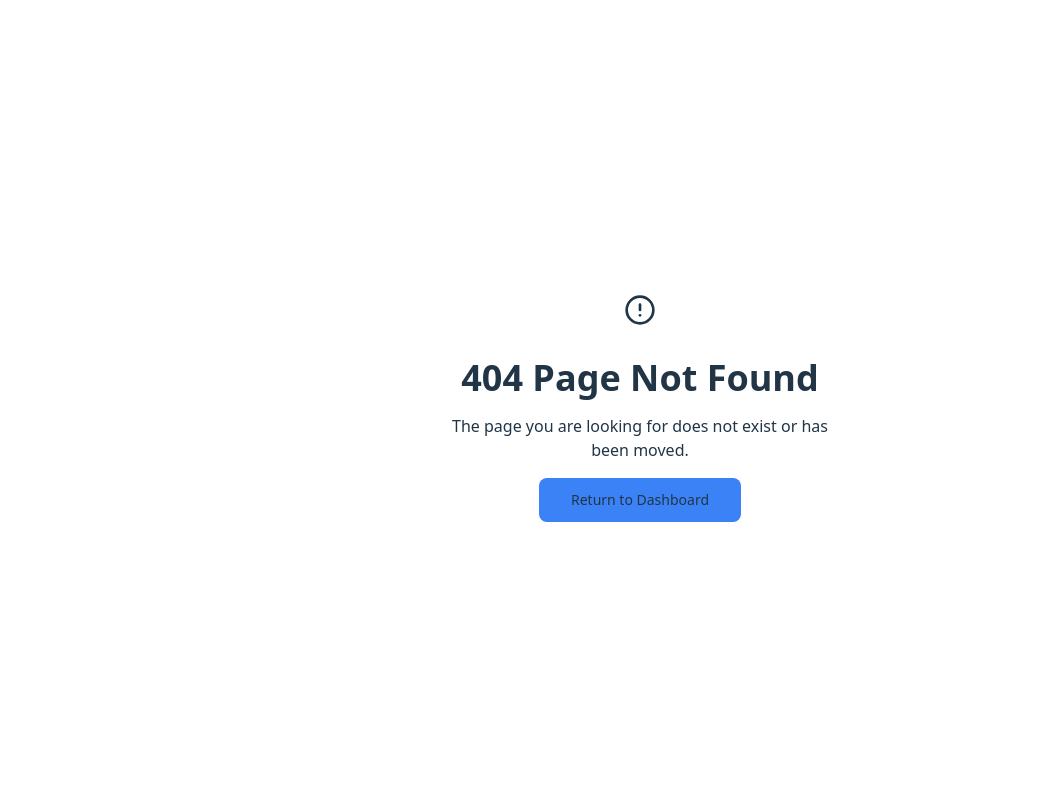
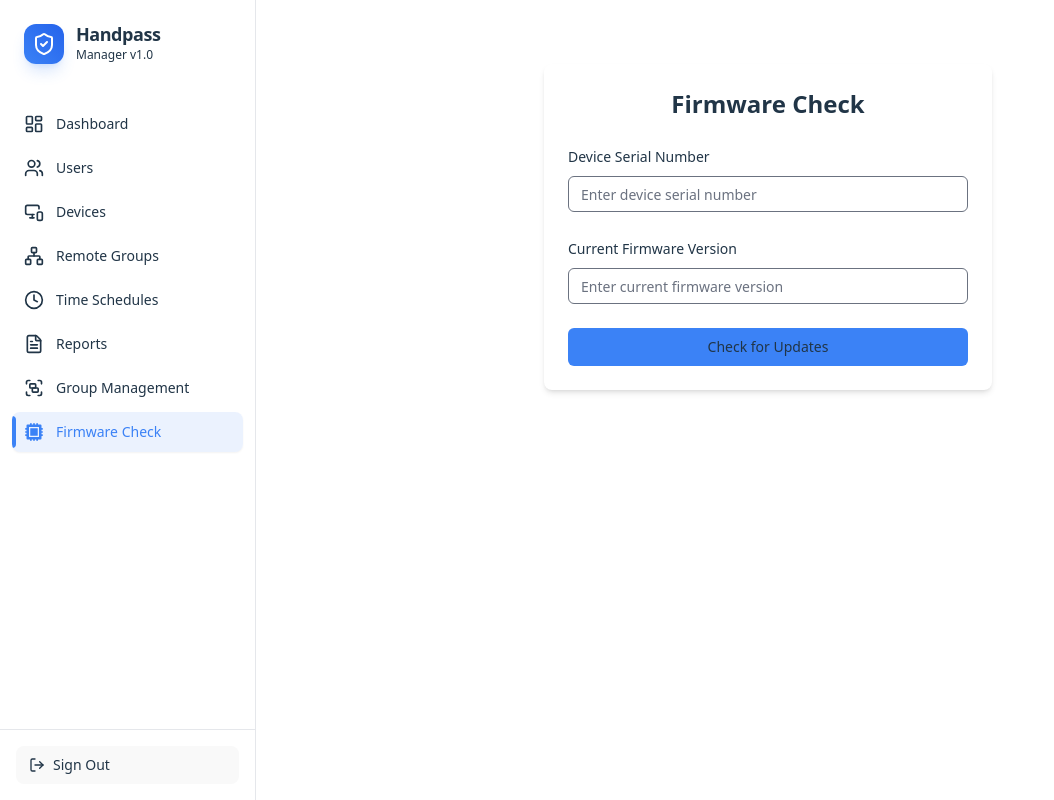
Before and after one commit to nishanth-ss/Handpass-fe, a React (Vite) app: page /firm-check in a window 1280 px wide. Before the commit this address had no page. Shown: the whole page, without its empty margins (0-1054 px from the left). Built offline with nearby package versions, Linux system fonts and the light colour scheme; sample sign-in values are in the browser's storage.

Commit message:
firmware check added

```diff
--- a/src/App.tsx
+++ b/src/App.tsx
@@ -15,7 +15,7 @@ import NotFound from "@/pages/not-found";
 import { useAuthContext } from "./hooks/AuthContext";
 import GroupManagement from "./pages/GroupManagement";
 import { NotificationProvider } from "./context/NotificationContext";
-
+import FirmwareCheck from "./pages/FirmwareCheck";
 // Create a single QueryClient instance
 const queryClient = new QueryClient();
 
@@ -58,7 +58,9 @@ function Router() {
       <Route path="/group-management">
         <ProtectedRoute component={GroupManagement} />
       </Route>
-
+      <Route path="/firm-check">
+        <ProtectedRoute component={FirmwareCheck} />
+      </Route>
       {/* Redirect root to dashboard */}
       <Route path="/">
         <Redirect to="/dashboard" />
--- a/src/components/Sidebar.tsx
+++ b/src/components/Sidebar.tsx
@@ -9,10 +9,12 @@ import {
   LogOut,
   ShieldCheck,
   Group,
+  ChessBishopIcon,
 
 } from "lucide-react";
 import { useAuth } from "@/hooks/use-auth";
 import { cn } from "@/lib/utils";
+import { IoHardwareChipSharp } from "react-icons/io5";
 
 const NAV_ITEMS = [
   { label: "Dashboard", href: "/dashboard", icon: LayoutDashboard },
@@ -22,6 +24,7 @@ const NAV_ITEMS = [
   { label: "Time Schedules", href: "/time-groups", icon: Clock },
   { label: "Reports", href: "/reports", icon: FileText },
   { label: "Group Management", href: "/group-management", icon: Group },
+  { label: "Firmware Check", href: "/firm-check", icon: IoHardwareChipSharp },
 ];
 
 export function Sidebar() {
--- a/src/hooks/use-devices.ts
+++ b/src/hooks/use-devices.ts
@@ -4,19 +4,19 @@ import { api } from "@/api"; // your Axios instance
 import { useToast } from "@/hooks/use-toast";
 import { z } from "zod";
 
-// Example Device type
-export type Device = {
-  id: string;
-  name: string;
-  type: string;
-  createdAt: string;
-  sn: string;
+// Device type matching the backend and component structure
+export interface Device {
+  id?: string;
+  device_name: string;
+  location: string;
+  device_ip: string;
 };
 
-// Example schema for creating a device
+// Schema for creating/updating a device
 export const createDeviceSchema = z.object({
-  name: z.string().min(1),
-  type: z.string().min(1),
+  device_name: z.string().min(1, "Device name is required"),
+  location: z.string().min(1, "Location is required"),
+  device_ip: z.string().min(1, "IP address is required"),
 });
 
 export type DeviceInput = z.infer<typeof createDeviceSchema>;
@@ -50,13 +50,29 @@ export function useDevices() {
     },
   });
 
+   // --- Update device ---
+  const updateDeviceMutation = useMutation<Device, Error, DeviceInput>({
+    mutationFn: async (device: any) => {
+      createDeviceSchema.parse(device); // validate input
+      const { data } = await api.put(`/v1/connect/${device.id}`, device);
+      return data as Device;
+    },
+    onSuccess: () => {
+      queryClient.invalidateQueries({ queryKey: ["/api/devices"] });
+      toast({ title: "Device updated successfully" });
+    },
+    onError: (error: any) => {
+      toast({ title: "Failed to add device", description: error.message, variant: "destructive" });
+    },
+  });
+
   // --- Delete device ---
   const deleteDeviceMutation = useMutation<void, Error, string>({
     mutationFn: async (id) => {
       await api.delete(`/api/devices/${id}`);
     },
     onSuccess: () => {
-      queryClient.invalidateQueries({ queryKey: ["/api/devices"] });
+      queryClient.invalidateQueries({ queryKey: ["devices"] });
       toast({ title: "Device removed" });
     },
     onError: (error: any) => {
@@ -64,12 +80,24 @@ export function useDevices() {
     },
   });
 
+  // Wrap the delete mutation to handle the device object
+  const deleteDevice = (device: Device | string) => {
+    const deviceId = typeof device === 'string' ? device : device.id;
+    if (!deviceId) {
+      console.error('Cannot delete device: No ID provided');
+      return;
+    }
+    return deleteDeviceMutation.mutate(deviceId);
+  };
+
   return {
     devices: devicesQuery.data ?? [],
     isLoading: devicesQuery.isLoading,
     createDevice: createDeviceMutation.mutate,
     isCreating: createDeviceMutation.isPending,
-    deleteDevice: deleteDeviceMutation.mutate,
+    deleteDevice,
     isDeleting: deleteDeviceMutation.isPending,
+    updateDevice: updateDeviceMutation.mutate,
+    isUpdating: updateDeviceMutation.isPending,
   };
 }
--- a/src/pages/Devices.tsx
+++ b/src/pages/Devices.tsx
@@ -1,26 +1,80 @@
 import { Layout } from "@/components/Layout";
 import { useDevices } from "@/hooks/use-devices";
 import { Button } from "@/components/ui/button";
-import { MonitorSmartphone, Trash2, Plus, Signal } from "lucide-react";
-import { Card, CardHeader, CardTitle, CardContent, CardFooter } from "@/components/ui/card";
+import { MonitorSmartphone, Trash2, Plus, Signal, Pencil } from "lucide-react";
+import { Card, CardHeader, CardContent, CardFooter } from "@/components/ui/card";
 import { Dialog, DialogContent, DialogHeader, DialogTitle, DialogTrigger } from "@/components/ui/dialog";
-import { Input } from "@/components/ui/input";
 import { Label } from "@/components/ui/label";
-import { useState } from "react";
+import { useEffect, useState } from "react";
+import { TextField } from "@mui/material";
+
+interface Device {
+  id?: string;
+  device_name: string;
+  location: string;
+  device_ip: string;
+}
 
 export default function DevicesPage() {
-  const { devices, isLoading, createDevice, deleteDevice } = useDevices();
+  const { devices, isLoading, createDevice, deleteDevice,updateDevice } = useDevices();
   const [isOpen, setIsOpen] = useState(false);
   const [name, setName] = useState("");
   const [location, setLocation] = useState("");
   const [ip, setIp] = useState("");
+  const [editMode, setEditMode] = useState<Partial<Device>>({});
+
+  console.log(Object.keys(editMode).length > 0);
+  // console.log("name",name);
+
+  useEffect(() => {
+    console.log("editMode changed:", editMode);
+    if (Object.keys(editMode).length > 0) {
+      console.log("Setting form values for edit mode");
+      console.log("editMode?.device_name",editMode?.device_ip);
+
+      setName(editMode.device_name || '');
+      setLocation(editMode.location || '');
+      setIp(editMode.device_ip || '');
+    }
+  }, [editMode]);
+  // This will help debug the state changes
+  useEffect(() => {
+    console.log("Current editMode:", editMode);
+  }, [editMode]);
 
   const handleSubmit = (e: React.FormEvent) => {
     e.preventDefault();
-    createDevice(
-      { deviceName: name, location, ipAddress: ip },
-      { onSuccess: () => { setIsOpen(false); setName(""); setLocation(""); setIp(""); } }
-    );
+    const deviceData = {
+      device_name: name,
+      location,
+      device_ip: ip
+    };
+     const mutationOptions = {
+    onSuccess: () => {
+      setIsOpen(false);
+      resetForm();
+
+    }
+  };
+    if (editMode.id) {
+      // Handle update logic here if you have an update function
+         updateDevice({ id: editMode.id, ...deviceData }, mutationOptions);
+
+    } else {
+      createDevice(deviceData, {
+        onSuccess: () => {
+          setIsOpen(false);
+          resetForm();
+        }
+      });
+    }
+  };
+  // Add this helper function to reset the form
+  const resetForm = () => {
+    setName('');
+    setLocation('');
+    setIp('');
+    setEditMode({});
   };
 
   return (
@@ -35,27 +89,27 @@ export default function DevicesPage() {
           <DialogTrigger asChild>
             <Button className="shadow-lg shadow-primary/20">
               <Plus className="w-4 h-4 mr-2" />
-              Register Device
+              {editMode.id ? "Edit" : "Register"} Device
             </Button>
           </DialogTrigger>
-          <DialogContent>
+          <DialogContent className="bg-white">
             <DialogHeader>
-              <DialogTitle>Register New Device</DialogTitle>
+              <DialogTitle>{editMode.id ? "Edit" : "Register"} Device</DialogTitle>
             </DialogHeader>
             <form onSubmit={handleSubmit} className="space-y-4 mt-4">
-              <div className="space-y-2">
+              <div className="space-y-2 flex flex-col">
                 <Label>Device Name</Label>
-                <Input value={name} onChange={e => setName(e.target.value)} placeholder="Main Entrance Cam" required />
+                <TextField size="small" value={name} onChange={e => setName(e.target.value)} placeholder="Main Entrance Cam" required />
               </div>
-              <div className="space-y-2">
+              <div className="space-y-2 flex flex-col">
                 <Label>Location</Label>
-                <Input value={location} onChange={e => setLocation(e.target.value)} placeholder="Building A, Lobby" required />
+                <TextField size="small" value={location} onChange={e => setLocation(e.target.value)} placeholder="Building A, Lobby" />
               </div>
-              <div className="space-y-2">
+              <div className="space-y-2 flex flex-col">
                 <Label>IP Address</Label>
-                <Input value={ip} onChange={e => setIp(e.target.value)} placeholder="192.168.1.10" />
+                <TextField size="small" value={ip} onChange={e => setIp(e.target.value)} placeholder="192.168.1.10" />
               </div>
-              <Button type="submit" className="w-full">Register</Button>
+              <Button type="submit" className="w-full text-white">{editMode.id ? "Update" : "Register"}</Button>
             </form>
           </DialogContent>
         </Dialog>
@@ -76,7 +130,7 @@ export default function DevicesPage() {
               </div>
             </CardHeader>
             <CardContent className="pt-4">
-              <h3 className="font-bold text-lg">{device.deviceName}</h3>
+              <h3 className="font-bold text-lg">{device.device_name}</h3>
               <p className="text-sm text-muted-foreground flex items-center gap-1 mt-1">
                 {device.location}
               </p>
@@ -86,6 +140,12 @@ export default function DevicesPage() {
               </div>
             </CardContent>
             <CardFooter className="pt-0 justify-end">
+              <Button variant="ghost" size="sm" className="text-muted-foreground hover:text-destructive"
+                onClick={() => { setIsOpen(true); setEditMode(device) }}
+              >
+                <Pencil className="w-4 h-4 mr-2" />
+                Edit
+              </Button>
               <Button
                 variant="ghost"
                 size="sm"
--- /dev/null
+++ b/src/pages/FirmwareCheck.tsx
@@ -0,0 +1,73 @@
+import { Layout } from "@/components/Layout";
+import { useForm } from "react-hook-form";
+import { Button } from "@/components/ui/button";
+import { Input } from "@/components/ui/input";
+import { Label } from "@/components/ui/label";
+
+interface FirmwareFormData {
+  serialNumber: string;
+  firmwareVersion: string;
+}
+
+const Firmware = () => {
+  const {
+    register,
+    handleSubmit,
+    formState: { errors },
+  } = useForm<FirmwareFormData>();
+
+  const onSubmit = (data: FirmwareFormData) => {
+    console.log(data);
+    // Handle form submission here
+  };
+
+  return (
+    <Layout>
+      <div className="max-w-md mx-auto p-6 bg-white rounded-lg shadow-md mt-8">
+        <h1 className="text-2xl font-bold mb-6 text-center">Firmware Check</h1>
+
+        <form onSubmit={handleSubmit(onSubmit)} className="space-y-6">
+          <div className="space-y-2">
+            <Label htmlFor="serialNumber">Device Serial Number</Label>
+            <Input
+              id="serialNumber"
+              placeholder="Enter device serial number"
+              {...register("serialNumber", {
+                required: "Serial number is required",
+              })}
+              className={errors.serialNumber ? 'border-red-500' : ''}
+            />
+            {errors.serialNumber && (
+              <p className="text-red-500 text-sm mt-1">
+                {errors.serialNumber.message}
+              </p>
+            )}
+          </div>
+
+          <div className="space-y-2">
+            <Label htmlFor="firmwareVersion">Current Firmware Version</Label>
+            <Input
+              id="firmwareVersion"
+              placeholder="Enter current firmware version"
+              {...register("firmwareVersion", {
+                required: "Firmware version is required",
+              })}
+              className={errors.firmwareVersion ? 'border-red-500' : ''}
+            />
+            {errors.firmwareVersion && (
+              <p className="text-red-500 text-sm mt-1">
+                {errors.firmwareVersion.message}
+              </p>
+            )}
+          </div>
+
+          <Button type="submit" className="w-full">
+            Check for Updates
+          </Button>
+        </form>
+      </div>
+    </Layout>
+  );
+};
+
+export default Firmware;
--- a/src/pages/GroupManagement.tsx
+++ b/src/pages/GroupManagement.tsx
@@ -151,7 +151,7 @@ const GroupManagement = () => {
         try {
             // Convert form data to API format
             const apiData = {
-                groupName: formData.group_name,
+                group_name: formData.group_name,
                 description: formData.description,
                 device_id: formData.device_id,
                 is_active: formData.is_active
```
Also changed, not shown: 1 other file (tests, documents, lock files or other folders).
